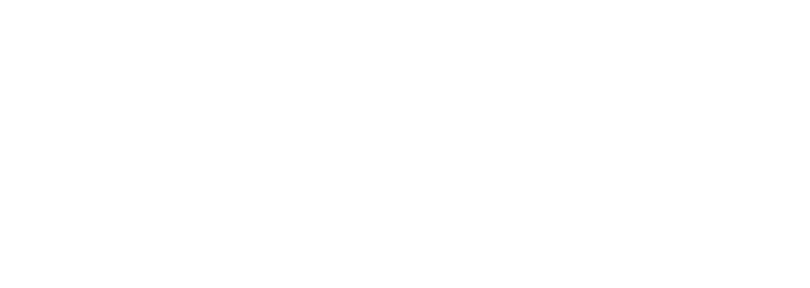
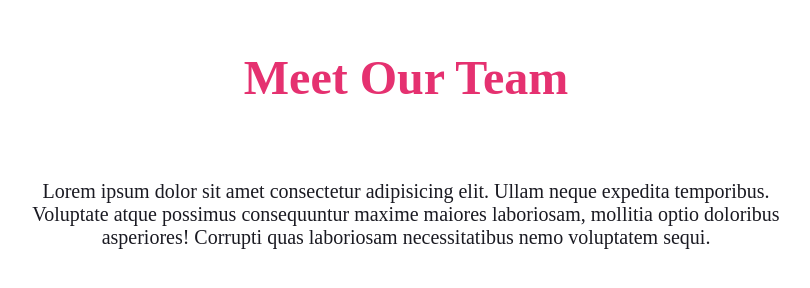
Before and after one commit to Francesco-Iannuzzi/html-css-float-cards, a plain HTML site: page index.html in a window 1280 px wide. Shown: the whole page, without its empty margins (234-1044 px from the left). Drawn offline with Linux system fonts and the light colour scheme.

Commit message:
add main + section subtittle

```diff
--- a/assets/css/style.css
+++ b/assets/css/style.css
@@ -4,6 +4,7 @@
     box-sizing: border-box;
 }
 
+/* utilities */
 :root {
     --mot-bg: #fffffe;
     --mot-tittle: #e53170;
@@ -12,3 +13,29 @@
     --mot-job: #fdf6e8;
     --mot-mail: #4fb6ca;
 }
+
+/* header */
+.app_header {
+    height: 100px;
+    margin-bottom: 80px;
+}
+
+.app_header > h1 {
+    font-size: 3rem;
+    color: var(--mot-tittle);
+    text-align: center;
+    padding-top: 50px;
+}
+
+/* main */
+
+.container {
+    width: 60%;
+    margin: auto;
+}
+
+.subtittle > p {
+    font-size: 1.25rem;
+    text-align: center;
+    color: var(--mot-subtittle);
+}
--- a/index.html
+++ b/index.html
@@ -9,5 +9,24 @@
 </head>
 <body>
 
+    <header class="app_header">
+        <h1>Meet Our Team</h1>
+    </header>
+    <!-- /.app_header -->
+    <main class="app_main">
+
+            <section class="subtittle container">
+                <p>
+                    Lorem ipsum dolor sit amet consectetur adipisicing elit. Ullam neque expedita temporibus. Voluptate atque possimus consequuntur maxime maiores laboriosam, mollitia optio doloribus asperiores! Corrupti quas laboriosam necessitatibus nemo voluptatem sequi.
+                </p>
+            </section>
+    </main>
+    <!-- /.app_main -->
+
+    <footer class="app_footer">
+
+    </footer>
+    <!-- /.app_footer -->
+
 </body>
 </html>
```
